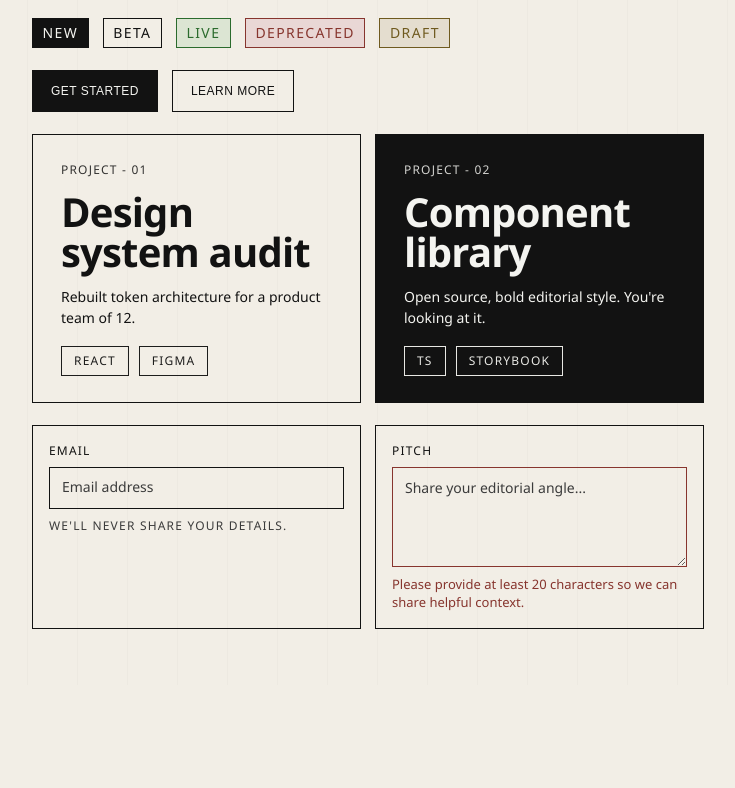
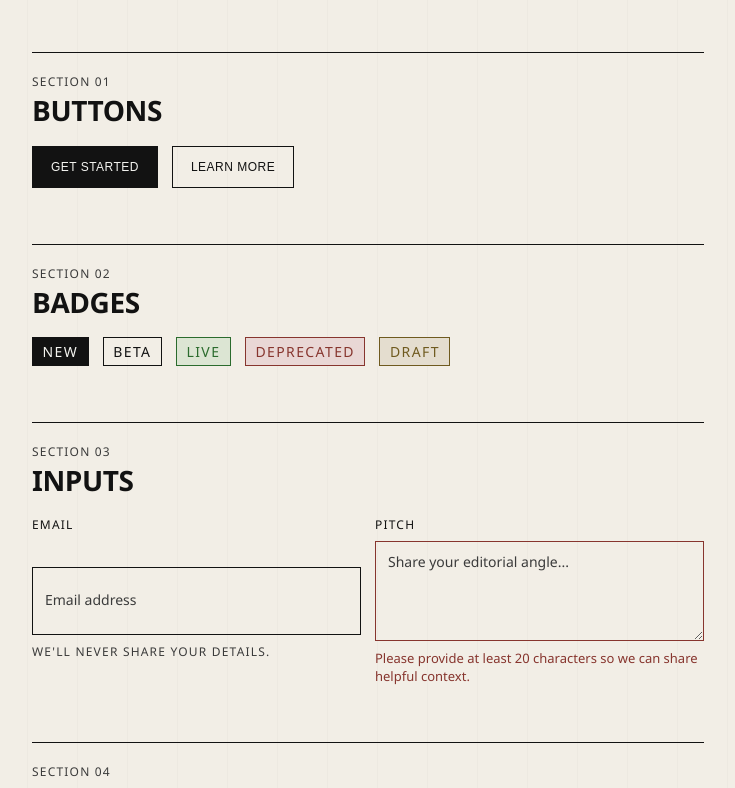
Before and after one commit to LisanneArdern/lisanne-ui, a React (Vite) app: page / in a window 1280 px wide. Shown: the part 560-1348 px from the top of the page, without its empty margins (272-1007 px from the left). Before the commit the page ends 1305 px from the top, so only its background shows below. Built offline with nearby package versions, Linux system fonts and the light colour scheme.

Commit message:
Restructure main

```diff
--- a/src/main.tsx
+++ b/src/main.tsx
@@ -1,4 +1,5 @@
 import { StrictMode, useState } from "react";
+import type { ReactNode } from "react";
 import { createRoot } from "react-dom/client";
 import {
   Badge,
@@ -12,11 +13,30 @@ import {
 import { tokens } from "./tokens";
 import "./styles.css";
 
+type PreviewSectionProps = {
+  eyebrow: string;
+  title: string;
+  children: ReactNode;
+};
+
+function PreviewSection({ eyebrow, title, children }: PreviewSectionProps) {
+  return (
+    <section className="preview-section">
+      <header className="preview-section__header">
+        <p className="preview-section__eyebrow">{eyebrow}</p>
+        <h2 className="preview-section__title">{title}</h2>
+      </header>
+      <div className="preview-section__body">{children}</div>
+    </section>
+  );
+}
+
 export function PreviewApp() {
   const [modalOpen, setModalOpen] = useState(false);
 
   return (
     <main className="preview-shell">
+      <header className="preview-intro">
         <p className="preview-eyebrow">Lisanne UI / Issue 001</p>
         <h1 className="preview-title">
           Bold, editorial components for modern products.
@@ -25,6 +45,16 @@ export function PreviewApp() {
           This is your design system sandbox. Use it to quickly shape component
           tone, visual hierarchy, and interaction details before publishing.
         </p>
+      </header>
+
+      <PreviewSection eyebrow="Section 01" title="Buttons">
+        <div className="preview-actions">
+          <Button>Get started</Button>
+          <Button variant="secondary">Learn more</Button>
+        </div>
+      </PreviewSection>
+
+      <PreviewSection eyebrow="Section 02" title="Badges">
         <div className="preview-actions">
           <Badge>New</Badge>
           <Badge variant="beta">Beta</Badge>
@@ -32,36 +62,25 @@ export function PreviewApp() {
           <Badge variant="deprecated">Deprecated</Badge>
           <Badge variant="draft">Draft</Badge>
         </div>
-      <div className="preview-actions">
-        <Tooltip content="Opens publish flow">
-          <Button onClick={() => setModalOpen(true)}>Get started</Button>
-        </Tooltip>
-        <Tooltip content="Read the docs" placement="bottom">
-          <Button variant="secondary">Learn more</Button>
-        </Tooltip>
+      </PreviewSection>
+
+      <PreviewSection eyebrow="Section 03" title="Inputs">
+        <div className="preview-card-grid">
+          <Input
+            label="Email"
+            placeholder="Email address"
+            helperText="We'll never share your details."
+          />
+          <Textarea
+            label="Pitch"
+            placeholder="Share your editorial angle..."
+            error="Please provide at least 20 characters so we can share helpful context."
+          />
         </div>
-      <Modal
-        open={modalOpen}
-        onClose={() => setModalOpen(false)}
-        title="Publish this issue"
-        description="Once published, the current draft goes live immediately to all readers."
-        footer={
-          <>
-            <Button
-              variant="secondary"
-              onClick={() => setModalOpen(false)}
-            >
-              Cancel
-            </Button>
-            <Button onClick={() => setModalOpen(false)}>Publish</Button>
-          </>
-        }
-      >
-        <p style={{ margin: 0 }}>
-          You can revert to the previous version from the archive at any time.
-        </p>
-      </Modal>
-      <section className="preview-card-grid">
+      </PreviewSection>
+
+      <PreviewSection eyebrow="Section 04" title="Card">
+        <div className="preview-card-grid">
           <Card
             eyebrow="Project - 01"
             title="Design system audit"
@@ -75,23 +94,36 @@ export function PreviewApp() {
             description="Open source, bold editorial style. You're looking at it."
             tags={["TS", "Storybook"]}
           />
-      </section>
-      <section className="preview-card-grid">
-        <article className="preview-card">
-          <Input
-            label="Email"
-            placeholder="Email address"
-            helperText="We'll never share your details."
-          />
-        </article>
-        <article className="preview-card">
-          <Textarea
-            label="Pitch"
-            placeholder="Share your editorial angle..."
-            error="Please provide at least 20 characters so we can share helpful context."
-          />
-        </article>
-      </section>
+        </div>
+      </PreviewSection>
+
+      <PreviewSection eyebrow="Section 05" title="Overlays">
+        <div className="preview-actions">
+          <Button onClick={() => setModalOpen(true)}>Open modal</Button>
+          <Tooltip content="Read the docs" placement="top">
+            <Button variant="secondary">Hover for tooltip</Button>
+          </Tooltip>
+        </div>
+      </PreviewSection>
+
+      <Modal
+        open={modalOpen}
+        onClose={() => setModalOpen(false)}
+        title="Publish this issue"
+        description="Once published, the current draft goes live immediately to all readers."
+        footer={
+          <>
+            <Button variant="secondary" onClick={() => setModalOpen(false)}>
+              Cancel
+            </Button>
+            <Button onClick={() => setModalOpen(false)}>Publish</Button>
+          </>
+        }
+      >
+        <p style={{ margin: 0 }}>
+          You can revert to the previous version from the archive at any time.
+        </p>
+      </Modal>
     </main>
   );
 }
--- a/src/styles.css
+++ b/src/styles.css
@@ -49,10 +49,49 @@ body {
 
 .preview-shell {
   display: grid;
-  gap: 22px;
+  gap: 56px;
   max-width: 720px;
   margin: 60px auto;
   padding: 0 24px 56px;
+}
+
+.preview-intro {
+  display: grid;
+  gap: 22px;
+}
+
+.preview-section {
+  display: grid;
+  gap: 20px;
+  border-top: var(--lsn-border-default) solid var(--lsn-color-foreground);
+  padding-top: 20px;
+}
+
+.preview-section__header {
+  display: grid;
+  gap: 6px;
+}
+
+.preview-section__eyebrow {
+  margin: 0;
+  font-size: 12px;
+  font-weight: var(--lsn-font-bold);
+  letter-spacing: var(--lsn-letter-label);
+  text-transform: uppercase;
+  color: var(--lsn-color-foreground-muted);
+}
+
+.preview-section__title {
+  margin: 0;
+  font-size: clamp(22px, 3vw, 28px);
+  line-height: 1.05;
+  letter-spacing: -0.015em;
+  text-transform: uppercase;
+}
+
+.preview-section__body {
+  display: grid;
+  gap: 16px;
 }
 
 .preview-eyebrow {
```
Lines whose indentation alone changed are shown as unchanged.
